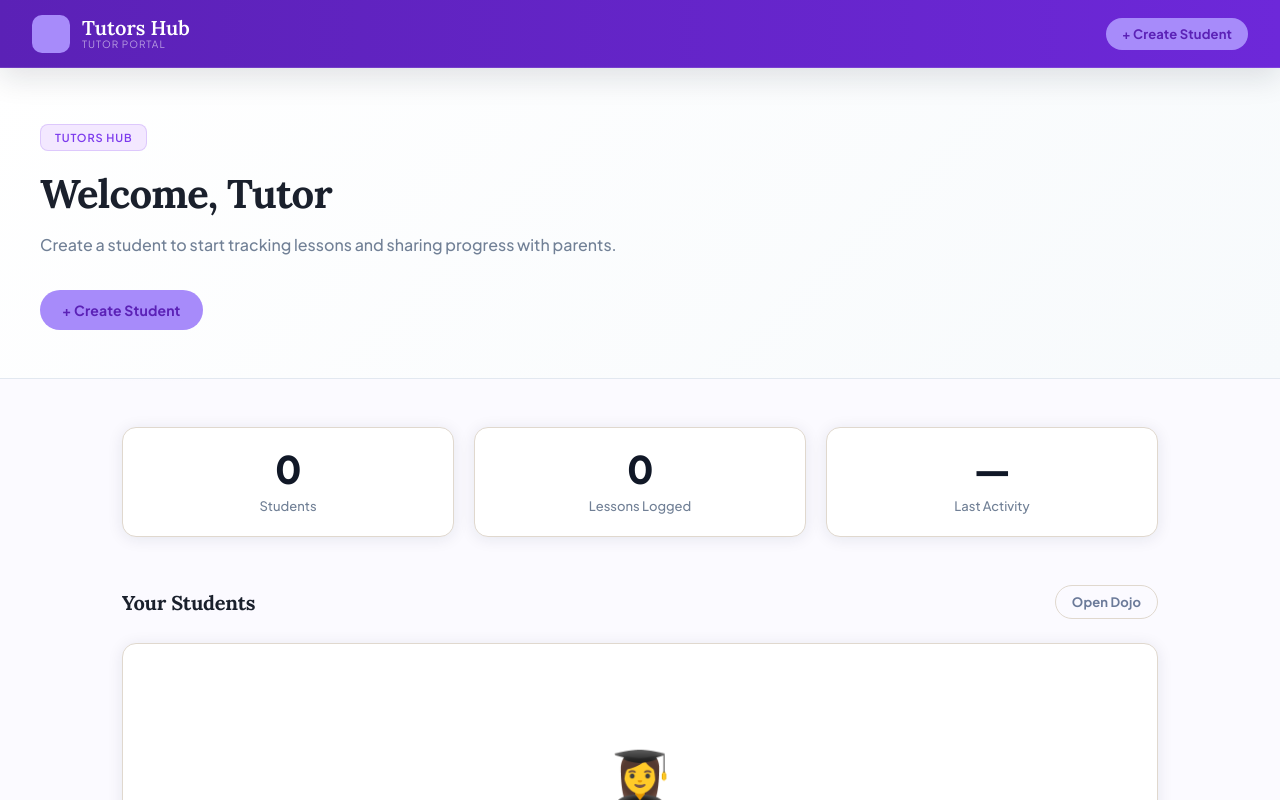
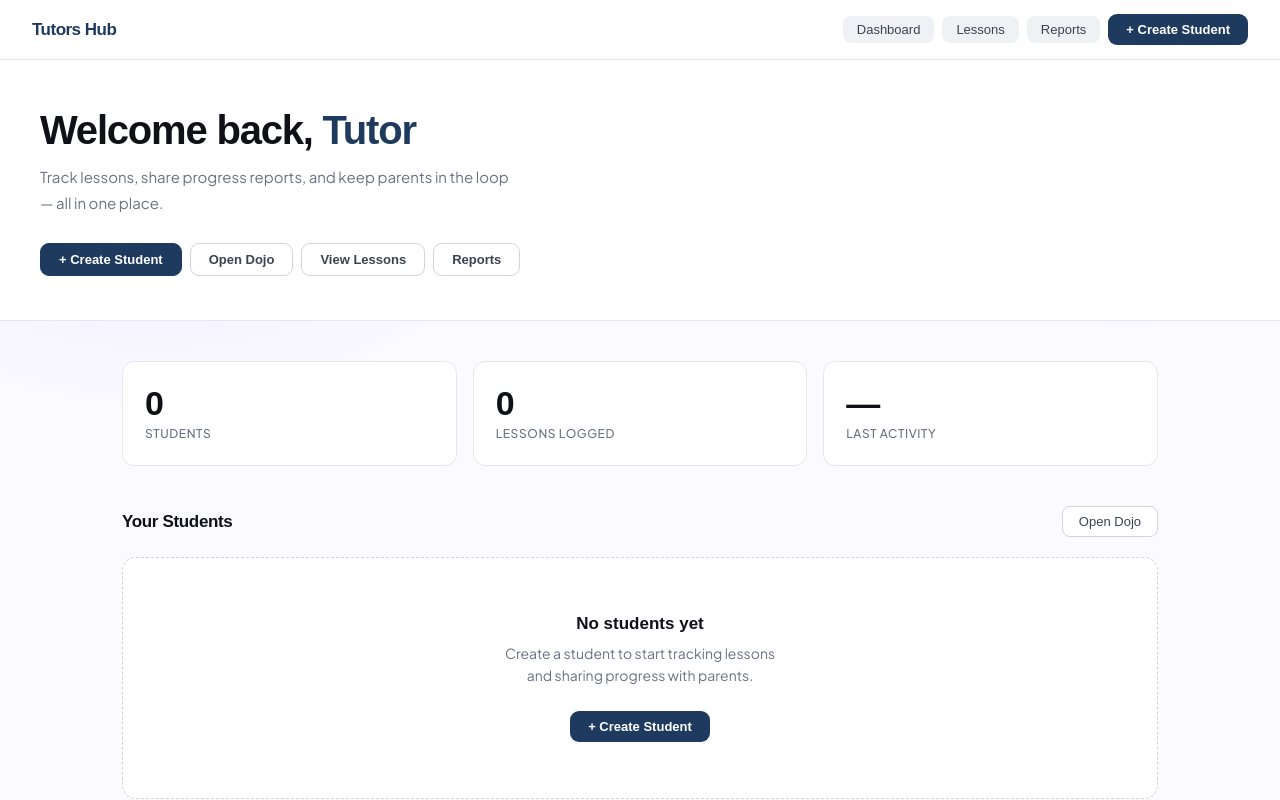
Before and after one commit to MuthoniGathiithi/tutors_hub, a React (Vite) app: page /dojo in a window 1280 px wide. Shown: the top 800 px of the page. Built offline with nearby package versions, Linux system fonts and the light colour scheme.

Commit message:
improve ui

```diff
--- a/src/pages/Dashboard.jsx
+++ b/src/pages/Dashboard.jsx
@@ -13,15 +13,15 @@ const load = (key) => {
   }
 }
 
-const STUDENT_COLORS = [
-  { bg: '#2563eb', accent: '#3b82f6', light: '#eff6ff' },
-  { bg: '#059669', accent: '#10b981', light: '#f0fdf4' },
-  { bg: '#dc2626', accent: '#ef4444', light: '#fef2f2' },
-  { bg: '#7c3aed', accent: '#a78bfa', light: '#faf5ff' },
-  { bg: '#0891b2', accent: '#06b6d4', light: '#f0f9ff' },
-  { bg: '#ea580c', accent: '#fb923c', light: '#fff7ed' },
+const PALETTES = [
+  { bg: '#1e3a5f' },
+  { bg: '#059669' },
+  { bg: '#d97706' },
+  { bg: '#7c3aed' },
+  { bg: '#0e7490' },
+  { bg: '#be185d' },
 ]
-const getColor = (i) => STUDENT_COLORS[i % STUDENT_COLORS.length]
+const getP = (i) => PALETTES[i % PALETTES.length]
 
 export default function Dashboard() {
   const navigate = useNavigate()
@@ -30,16 +30,15 @@ export default function Dashboard() {
   const students = load(STUDENTS_KEY)
   const lessons = load(LESSONS_KEY)
 
-  const lessonCountByStudent = lessons.reduce((acc, l) => {
-    if (!l?.studentId) return acc
-    acc[l.studentId] = (acc[l.studentId] || 0) + 1
-    return acc
+  const countByStudent = lessons.reduce((a, l) => {
+    if (l?.studentId) a[l.studentId] = (a[l.studentId] || 0) + 1
+    return a
   }, {})
 
-  const lastLessonDate = lessons.reduce((max, l) => {
-    if (!l?.date) return max
+  const lastTs = lessons.reduce((m, l) => {
+    if (!l?.date) return m
     const t = new Date(l.date + 'T00:00:00').getTime()
-    return Number.isFinite(t) && t > max ? t : max
+    return Number.isFinite(t) && t > m ? t : m
   }, 0)
 
   const getLink = (sid) =>
@@ -48,102 +47,113 @@ export default function Dashboard() {
   const copyLink = (sid, name) => {
     try { navigator.clipboard.writeText(getLink(sid)) } catch {}
     setToast(`Link for ${name} copied!`)
-    setTimeout(() => setToast(''), 2200)
+    setTimeout(() => setToast(''), 2300)
   }
 
   const openParentView = (sid) => {
-    const base = window.location.pathname.split('#')[0]
-    const url = `${window.location.origin}${base}#/dojo/${sid}`
+    const url = window.location.origin + window.location.pathname.split('#')[0] + '#/dojo/' + sid
     const win = window.open(url, '_blank')
     if (win) win.focus()
   }
 
   return (
     <div>
-      <Header right={
-        <Btn variant="gold" size="sm" onClick={() => navigate('/dojo?create=1')}>+ Create Student</Btn>
-      } />
-
-      <div className={styles.hero}>
-        <div className={styles.heroInner}>
-          <div className={styles.heroTag}>Tutors hub</div>
-          <h1 className={styles.heroTitle}>Welcome, Tutor</h1>
-          <p className={styles.heroSub}>Create a student to start tracking lessons and sharing progress with parents.</p>
-          <Btn variant="gold" onClick={() => navigate('/dojo?create=1')}>+ Create Student</Btn>
+      {/* HEADER */}
+      <div className={styles.header}>
+        <span className={styles.brandName}>Tutors Hub</span>
+        <div className={styles.headerRight}>
+          <button className={styles.navLink} onClick={() => navigate('/')}>Dashboard</button>
+          <button className={styles.navLink} onClick={() => navigate('/lessons')}>Lessons</button>
+          <button className={styles.navLink} onClick={() => navigate('/reports')}>Reports</button>
+          <button className={styles.btnCreate} onClick={() => navigate('/dojo?create=1')}>+ Create Student</button>
         </div>
       </div>
 
-      <div className={styles.container}>
-        <div className={styles.statsRow}>
-          <Card>
-            <CardBody style={{ padding: 22, textAlign: 'center' }}>
-              <div className={styles.statNum}>{students.length}</div>
-              <div className={styles.statLbl}>Students</div>
-            </CardBody>
-          </Card>
-          <Card>
-            <CardBody style={{ padding: 22, textAlign: 'center' }}>
-              <div className={styles.statNum}>{lessons.length}</div>
-              <div className={styles.statLbl}>Lessons Logged</div>
-            </CardBody>
-          </Card>
-          <Card>
-            <CardBody style={{ padding: 22, textAlign: 'center' }}>
-              <div className={styles.statNum}>{lastLessonDate ? new Date(lastLessonDate).getDate() : '—'}</div>
-              <div className={styles.statLbl}>Last Activity</div>
-            </CardBody>
-          </Card>
+      {/* HERO */}
+      <div className={styles.hero}>
+        <h1 className={styles.heroTitle}>Welcome back, <span>Tutor</span></h1>
+        <p className={styles.heroSub}>
+          Track lessons, share progress reports, and keep parents in the loop — all in one place.
+        </p>
+        <div className={styles.heroNav}>
+          <button className={`${styles.heroNavLink} ${styles.primary}`} onClick={() => navigate('/dojo?create=1')}>
+            + Create Student
+          </button>
+          <button className={styles.heroNavLink} onClick={() => navigate('/dojo')}>Open Dojo</button>
+          <button className={styles.heroNavLink} onClick={() => navigate('/lessons')}>View Lessons</button>
+          <button className={styles.heroNavLink} onClick={() => navigate('/reports')}>Reports</button>
         </div>
+      </div>
 
-        <div className={styles.sectionHead}>
-          <h2>Your Students</h2>
-          <div className={styles.sectionActions}>
-            <Btn variant="outline" size="sm" onClick={() => navigate('/dojo')}>Open Dojo</Btn>
+      {/* MAIN */}
+      <div className={styles.main}>
+
+        {/* STATS */}
+        <div className={styles.statsGrid}>
+          <div className={styles.statCard}>
+            <div className={styles.statNum}>{students.length}</div>
+            <div className={styles.statLbl}>Students</div>
+          </div>
+          <div className={styles.statCard}>
+            <div className={styles.statNum}>{lessons.length}</div>
+            <div className={styles.statLbl}>Lessons Logged</div>
+          </div>
+          <div className={styles.statCard}>
+            <div className={styles.statNum}>{lastTs ? new Date(lastTs).getDate() : '—'}</div>
+            <div className={styles.statLbl}>Last Activity</div>
           </div>
         </div>
 
+        {/* SECTION HEAD */}
+        <div className={styles.sectionHead}>
+          <div style={{ display: 'flex', alignItems: 'baseline' }}>
+            <span className={styles.sectionTitle}>Your Students</span>
+            {students.length > 0 && (
+              <span className={styles.sectionMeta}> · {students.length} enrolled</span>
+            )}
+          </div>
+          <button className={styles.btnOutline} onClick={() => navigate('/dojo')}>Open Dojo</button>
+        </div>
+
+        {/* STUDENTS */}
         {students.length === 0 ? (
-          <Card>
-            <CardBody style={{ padding: 34 }}>
-              <Empty
-                icon="👩‍🎓"
-                title="No students yet"
-                message="Create a student to start tracking lessons and sharing progress with parents."
-                action={<Btn variant="gold" onClick={() => navigate('/dojo?create=1')}>+ Create Student</Btn>}
-              />
-            </CardBody>
-          </Card>
+          <div className={styles.emptyCard}>
+            <div className={styles.emptyTitle}>No students yet</div>
+            <div className={styles.emptySub}>
+              Create a student to start tracking lessons<br />and sharing progress with parents.
+            </div>
+            <button className={styles.btnCreate} onClick={() => navigate('/dojo?create=1')}>
+              + Create Student
+            </button>
+          </div>
         ) : (
           <div className={styles.studentsGrid}>
             {students.map((s, idx) => {
-              const c = getColor(idx)
-              const count = lessonCountByStudent[s.id] || 0
+              const p = getP(idx)
+              const count = countByStudent[s.id] || 0
+              const init = s.name?.charAt(0)?.toUpperCase() || '?'
               return (
-                <div key={s.id} className={styles.studentCard} style={{ borderColor: c.accent }}>
-                  <div className={styles.studentTop} style={{ background: c.light }}>
-                    <div className={styles.avatar} style={{ background: c.bg }}>{s.name?.charAt(0)?.toUpperCase() || '?'}</div>
+                <div key={s.id} className={styles.studentCard}>
+                  <div className={styles.studentCardAccent} style={{ background: p.bg }} />
+                  <div className={styles.studentTop}>
+                    <div className={styles.avatar} style={{ background: p.bg }}>{init}</div>
                     <div className={styles.studentMeta}>
-                      <div className={styles.studentName}>{s.name}</div>
-                      <div className={styles.studentSub}>
-                        {(s.curriculum || s.grade) ? (
-                          <>
-                            {s.curriculum && <Badge color="muted">{s.curriculum}</Badge>}
-                            {s.grade && <Badge color="navy">{(s.yearGradeLabel || 'Grade') + ' ' + s.grade}</Badge>}
-                          </>
-                        ) : (
-                          <span className={styles.muted}>No class/grade set</span>
-                        )}
+                      <div className={styles.studentName}>{s.name || 'Unnamed'}</div>
+                      <div className={styles.badges}>
+                        {s.curriculum && <span className={`${styles.badge} ${styles.badgeGray}`}>{s.curriculum}</span>}
+                        {s.grade && <span className={`${styles.badge} ${styles.badgeNavy}`}>{(s.yearGradeLabel || 'Grade')} {s.grade}</span>}
+                        {!s.curriculum && !s.grade && <span className={styles.muted}>No class set</span>}
                       </div>
                     </div>
                   </div>
-
                   <div className={styles.studentBottom}>
-                    <div className={styles.studentFoot}>
+                    <div className={styles.lessonCount}>
+                      <span className={`${styles.lessonDot} ${count > 0 ? styles.active : ''}`} />
                       <span className={styles.muted}>{count} lesson{count !== 1 ? 's' : ''}</span>
                     </div>
                     <div className={styles.studentActions}>
-                      <Btn size="xs" variant="outline" onClick={() => copyLink(s.id, s.name)}>Copy Link</Btn>
-                      <Btn size="xs" variant="white" onClick={() => openParentView(s.id)}>Preview</Btn>
+                      <button className={styles.btnXs} onClick={() => copyLink(s.id, s.name)}>Copy link</button>
+                      <button className={styles.btnXsFilled} onClick={() => openParentView(s.id)}>Preview</button>
                     </div>
                   </div>
                 </div>
--- a/src/pages/Dashboard.module.css
+++ b/src/pages/Dashboard.module.css
@@ -1,212 +1,317 @@
-/* ── Hero ─────────────────────────────────────────── */
-.hero {
-  background: linear-gradient(135deg, #ffffff 0%, #f7fafc 100%);
-  border-bottom: 1px solid #e2e8f0;
-  padding: 56px 40px 48px;
-  position: relative;
+/* ── Header ──────────────────────────────────────── */
+.header {
+  background: #ffffff;
+  border-bottom: 1px solid #e5e7eb;
+  padding: 0 32px;
+  height: 60px;
+  display: flex;
+  align-items: center;
+  justify-content: space-between;
 }
-.heroInner { max-width: 620px; }
-.heroTag {
-  display: inline-block;
-  background: var(--gold-lt);
-  color: var(--gold-dk);
-  font-size: 11px;
-  font-weight: 600;
-  letter-spacing: 0.08em;
-  text-transform: uppercase;
+.brandName {
+  font-family: 'Sora', sans-serif;
+  font-size: 17px;
+  font-weight: 800;
+  color: #1e3a5f;
+  letter-spacing: -0.03em;
+}
+.headerRight {
+  display: flex;
+  align-items: center;
+  gap: 8px;
+}
+.navLink {
+  font-size: 13px;
+  font-weight: 500;
+  color: #3d4250;
   padding: 6px 14px;
   border-radius: 8px;
-  margin-bottom: 18px;
-  border: 1px solid rgba(124, 58, 237, 0.18);
+  cursor: pointer;
+  border: none;
+  background: #f0f1f4;
+  transition: background 0.15s;
+  font-family: 'DM Sans', sans-serif;
+}
+.navLink:hover { background: #e2e4e8; }
+
+.btnCreate {
+  background: #1e3a5f;
+  color: #fff;
+  font-size: 13px;
+  font-weight: 600;
+  font-family: 'DM Sans', sans-serif;
+  padding: 8px 18px;
+  border-radius: 9px;
+  border: none;
+  cursor: pointer;
+  transition: opacity 0.15s;
+}
+.btnCreate:hover { opacity: 0.88; }
+
+/* ── Hero ────────────────────────────────────────── */
+.hero {
+  background: #ffffff;
+  border-bottom: 1px solid #e5e7eb;
+  padding: 48px 40px 44px;
 }
 .heroTitle {
+  font-family: 'Sora', sans-serif;
+  font-size: clamp(26px, 4vw, 40px);
+  font-weight: 800;
+  letter-spacing: -0.03em;
+  color: #0f1117;
+  line-height: 1.1;
   margin-bottom: 12px;
-  color: #1a202c;
-  font-size: clamp(28px, 4vw, 40px);
-  font-weight: 700;
-  letter-spacing: -0.02em;
 }
+.heroTitle span { color: #1e3a5f; }
 .heroSub {
-  color: #718096;
-  font-size: 16px;
-  margin-bottom: 32px;
+  font-size: 15px;
+  color: #6b7280;
   line-height: 1.7;
-  font-weight: 500;
+  max-width: 480px;
+  margin-bottom: 28px;
+}
+.heroNav {
+  display: flex;
+  gap: 8px;
+  flex-wrap: wrap;
+}
+.heroNavLink {
+  font-size: 13px;
+  font-weight: 600;
+  color: #3d4250;
+  padding: 8px 18px;
+  border-radius: 9px;
+  cursor: pointer;
+  border: 1px solid #d1d5db;
+  background: #ffffff;
+  transition: background 0.15s, border-color 0.15s;
+  font-family: 'DM Sans', sans-serif;
+}
+.heroNavLink:hover { background: #f0f1f4; }
+.heroNavLink.primary {
+  background: #1e3a5f;
+  color: #fff;
+  border-color: #1e3a5f;
+}
+.heroNavLink.primary:hover { opacity: 0.88; }
+
+/* ── Main ────────────────────────────────────────── */
+.main {
+  max-width: 1100px;
+  margin: 0 auto;
+  padding: 40px 32px 80px;
 }
 
-/* ── Container ───────────────────────────────────── */
-.container { max-width: 1100px; margin: 0 auto; padding: 48px 32px 80px; }
-
 /* ── Stats ───────────────────────────────────────── */
-.statsRow {
+.statsGrid {
   display: grid;
   grid-template-columns: repeat(3, 1fr);
-  gap: 20px;
-  margin-bottom: 48px;
+  gap: 16px;
+  margin-bottom: 40px;
 }
 .statCard {
-  background: #fff;
-  border-radius: 16px;
-  border: 1px solid #e2e8f0;
-  box-shadow: 0 1px 3px rgba(0, 0, 0, 0.05);
-  padding: 32px 24px;
-  text-align: center;
-  transition: all 0.2s ease;
+  background: #ffffff;
+  border: 1px solid #e5e7eb;
+  border-radius: 12px;
+  padding: 24px 22px;
+  transition: box-shadow 0.2s, transform 0.2s;
 }
-.statCard:hover { transform: translateY(-4px); box-shadow: 0 10px 24px rgba(0, 0, 0, 0.1); }
-.statNum { font-family: 'Plus Jakarta Sans', sans-serif; font-size: 38px; color: #111827; line-height: 1; font-weight: 800; letter-spacing: -0.02em; }
-.statLbl { font-size: 13px; color: #718096; margin-top: 10px; font-weight: 500; }
+.statCard:hover {
+  box-shadow: 0 6px 20px rgba(0, 0, 0, 0.07);
+  transform: translateY(-2px);
+}
+.statNum {
+  font-family: 'Sora', sans-serif;
+  font-size: 34px;
+  font-weight: 800;
+  color: #0f1117;
+  letter-spacing: -0.03em;
+  line-height: 1;
+}
+.statLbl {
+  font-size: 12px;
+  font-weight: 500;
+  color: #6b7280;
+  margin-top: 6px;
+  text-transform: uppercase;
+  letter-spacing: 0.05em;
+}
 
 /* ── Section head ────────────────────────────────── */
 .sectionHead {
   display: flex;
   align-items: center;
   justify-content: space-between;
-  margin-bottom: 24px;
+  margin-bottom: 20px;
 }
-.sectionActions { display: flex; gap: 10px; align-items: center; }
-.sectionHead h2 {
-  font-size: 20px;
+.sectionTitle {
+  font-family: 'Sora', sans-serif;
+  font-size: 17px;
   font-weight: 700;
-  color: #1a202c;
-  letter-spacing: -0.01em;
+  color: #0f1117;
+  letter-spacing: -0.02em;
 }
+.sectionMeta {
+  font-size: 13px;
+  color: #6b7280;
+  margin-left: 8px;
+}
+.btnOutline {
+  background: #ffffff;
+  color: #3d4250;
+  font-size: 13px;
+  font-weight: 500;
+  font-family: 'DM Sans', sans-serif;
+  padding: 7px 16px;
+  border-radius: 8px;
+  border: 1px solid #d1d5db;
+  cursor: pointer;
+  transition: background 0.15s;
+}
+.btnOutline:hover { background: #f0f1f4; }
 
 /* ── Students grid ───────────────────────────────── */
 .studentsGrid {
   display: grid;
   grid-template-columns: repeat(3, minmax(0, 1fr));
-  gap: 16px;
+  gap: 14px;
 }
-
 .studentCard {
-  background: #fff;
+  background: #ffffff;
+  border: 1px solid #e5e7eb;
   border-radius: 14px;
-  border: 1px solid #e5e7eb;
-  border-top-width: 3px;
   overflow: hidden;
-  box-shadow: 0 1px 3px rgba(0,0,0,.06);
+  transition: box-shadow 0.2s, transform 0.2s;
 }
-
+.studentCard:hover {
+  box-shadow: 0 8px 28px rgba(0, 0, 0, 0.09);
+  transform: translateY(-3px);
+}
+.studentCardAccent { height: 4px; width: 100%; }
 .studentTop {
+  padding: 18px 18px 14px;
   display: flex;
-  gap: 12px;
-  padding: 16px 16px 14px;
-  align-items: center;
+  gap: 13px;
+  align-items: flex-start;
 }
-
 .avatar {
-  width: 44px;
-  height: 44px;
+  width: 46px;
+  height: 46px;
   border-radius: 12px;
   display: flex;
   align-items: center;
   justify-content: center;
+  font-family: 'Sora', sans-serif;
   font-size: 18px;
-  font-weight: 900;
+  font-weight: 800;
   color: #fff;
   flex-shrink: 0;
-  box-shadow: 0 8px 20px rgba(0,0,0,.12);
 }
-
-.studentMeta { min-width: 0; flex: 1; }
+.studentMeta { flex: 1; min-width: 0; }
 .studentName {
-  font-weight: 800;
-  letter-spacing: -0.01em;
-  color: #111827;
-  margin-bottom: 8px;
+  font-family: 'Sora', sans-serif;
+  font-size: 15px;
+  font-weight: 700;
+  color: #0f1117;
+  letter-spacing: -0.02em;
+  margin-bottom: 7px;
   white-space: nowrap;
   overflow: hidden;
   text-overflow: ellipsis;
 }
+.badges { display: flex; flex-wrap: wrap; gap: 5px; }
+.badge {
+  font-size: 11px;
+  font-weight: 600;
+  padding: 3px 9px;
+  border-radius: 6px;
+}
+.badgeNavy { background: #e8f0fb; color: #1e3a5f; }
+.badgeGray { background: #f0f1f4; color: #3d4250; }
+.muted { color: #6b7280; font-size: 12px; }
 
-.studentSub { display: flex; flex-wrap: wrap; gap: 8px; }
 .studentBottom {
-  padding: 14px 16px 16px;
-  border-top: 1px solid #f3f4f6;
+  padding: 12px 18px 16px;
+  border-top: 1px solid #e5e7eb;
   display: flex;
   align-items: center;
   justify-content: space-between;
-  gap: 12px;
+  gap: 8px;
 }
-.studentFoot { display: flex; gap: 10px; align-items: center; }
-.studentActions { display: flex; gap: 8px; flex-shrink: 0; }
-.muted { color: #6b7280; font-size: 13px; }
-
-/* ── Session list ────────────────────────────────── */
-.sessionList { display: flex; flex-direction: column; gap: 16px; }
-.sessionCard {
-  background: #fff;
-  border-radius: 14px;
-  border: 1px solid #e2e8f0;
-  box-shadow: 0 1px 3px rgba(0, 0, 0, 0.05);
-  display: flex;
-  align-items: center;
-  gap: 20px;
-  padding: 20px 24px;
-  cursor: pointer;
-  transition: all 0.2s ease;
-}
-.sessionCard:hover { transform: translateY(-2px); box-shadow: 0 8px 20px rgba(0, 0, 0, 0.08); }
-
-/* Date badge */
-.dateBadge {
-  min-width: 60px;
-  background: #2b6cb0;
-  color: #fff;
-  border-radius: 10px;
-  text-align: center;
-  padding: 12px 10px;
+.lessonCount { display: flex; align-items: center; gap: 5px; }
+.lessonDot {
+  width: 6px;
+  height: 6px;
+  border-radius: 50%;
+  background: #d1d5db;
   flex-shrink: 0;
 }
-.dateBadgeDay { font-size: 22px; font-weight: 700; line-height: 1; }
-.dateBadgeMon { font-size: 11px; opacity: 0.7; text-transform: uppercase; letter-spacing: 0.05em; margin-top: 3px; }
+.lessonDot.active { background: #059669; }
+.studentActions { display: flex; gap: 6px; }
+.btnXs {
+  font-size: 11px;
+  font-weight: 600;
+  font-family: 'DM Sans', sans-serif;
+  padding: 5px 12px;
+  border-radius: 7px;
+  cursor: pointer;
+  border: 1px solid #d1d5db;
+  background: #ffffff;
+  color: #3d4250;
+  transition: background 0.15s;
+}
+.btnXs:hover { background: #f0f1f4; }
+.btnXsFilled {
+  font-size: 11px;
+  font-weight: 600;
+  font-family: 'DM Sans', sans-serif;
+  padding: 5px 12px;
+  border-radius: 7px;
+  cursor: pointer;
+  background: #1e3a5f;
+  color: #fff;
+  border: none;
+  transition: opacity 0.15s;
+}
+.btnXsFilled:hover { opacity: 0.85; }
 
-/* Session info */
-.sessionInfo { flex: 1; min-width: 0; }
-.sessionTitle {
-  font-family: -apple-system, BlinkMacSystemFont, 'Segoe UI', sans-serif;
-  font-size: 16px;
-  white-space: nowrap;
-  overflow: hidden;
-  text-overflow: ellipsis;
+/* ── Empty state ─────────────────────────────────── */
+.emptyCard {
+  background: #ffffff;
+  border: 1px dashed #d1d5db;
+  border-radius: 14px;
+  padding: 56px 32px;
+  text-align: center;
+}
+.emptyTitle {
+  font-family: 'Sora', sans-serif;
+  font-size: 17px;
+  font-weight: 700;
+  color: #0f1117;
   margin-bottom: 8px;
-  color: #1a202c;
-  font-weight: 600;
 }
-.sessionMeta { display: flex; flex-wrap: wrap; gap: 8px; }
-.pill {
-  background: #dbeafe;
-  border-radius: 6px;
-  padding: 4px 12px;
-  font-size: 12px;
-  font-weight: 500;
-  color: #1e40af;
+.emptySub {
+  font-size: 14px;
+  color: #6b7280;
+  margin-bottom: 24px;
+  line-height: 1.6;
 }
-.sessionTeacher { font-size: 13px; color: #718096; margin-top: 6px; font-weight: 500; }
-.sessionActions { display: flex; gap: 10px; flex-shrink: 0; }
 
 /* ── Responsive ──────────────────────────────────── */
 @media (max-width: 800px) {
-  .container { padding: 36px 24px 64px; }
-  .statsRow { grid-template-columns: 1fr 1fr; gap: 16px; }
-  .statsRow > *:last-child { grid-column: span 2; }
+  .header { padding: 0 20px; }
+  .statsGrid { grid-template-columns: 1fr 1fr; }
+  .statsGrid > *:last-child { grid-column: span 2; }
   .studentsGrid { grid-template-columns: repeat(2, minmax(0, 1fr)); }
+  .main { padding: 28px 20px 60px; }
 }
-@media (max-width: 700px) {
-  .hero { padding: 40px 24px 36px; }
-  .heroTitle { font-size: clamp(24px, 3.5vw, 32px); }
-  .sessionCard { flex-wrap: wrap; }
-  .sessionActions { width: 100%; justify-content: flex-end; margin-top: 12px; }
+@media (max-width: 520px) {
+  .hero { padding: 32px 20px 28px; }
+  .main { padding: 24px 16px 48px; }
+  .statsGrid { grid-template-columns: 1fr; gap: 10px; }
+  .statsGrid > *:last-child { grid-column: span 1; }
+  .studentsGrid { grid-template-columns: 1fr; }
+  .studentBottom { flex-direction: column; align-items: flex-end; }
+  .heroNav { flex-wrap: wrap; }
 }
-@media (max-width: 500px) {
-  .hero { padding: 32px 18px 28px; }
-  .container { padding: 28px 16px 48px; }
-  .statsRow { grid-template-columns: 1fr; gap: 12px; }
-  .statsRow > *:last-child { grid-column: span 1; }
-  .dateBadge { min-width: 52px; padding: 10px 8px; }
-  .dateBadgeDay { font-size: 20px; }
-  .studentsGrid { grid-template-columns: 1fr; }
-  .studentBottom { flex-direction: column; align-items: stretch; }
-  .studentActions { justify-content: flex-end; }
-}
```
